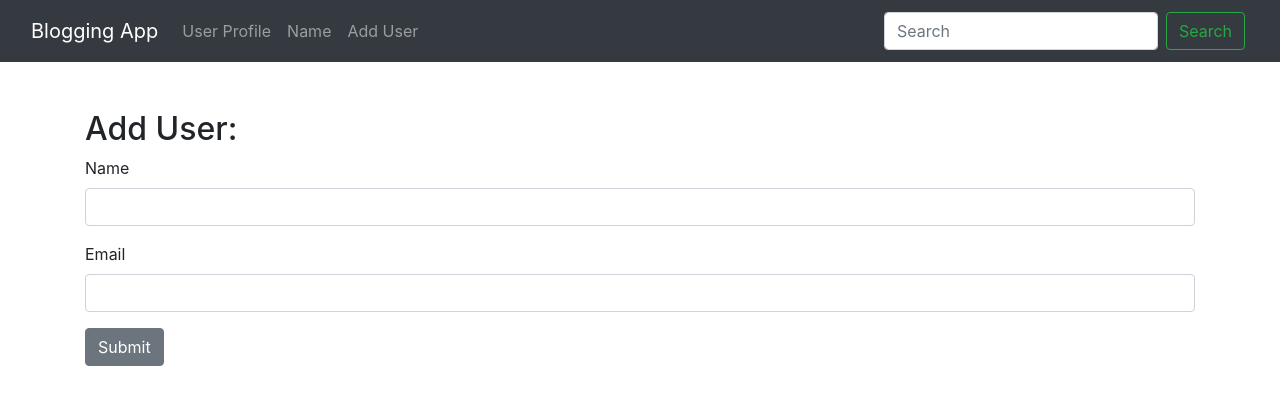
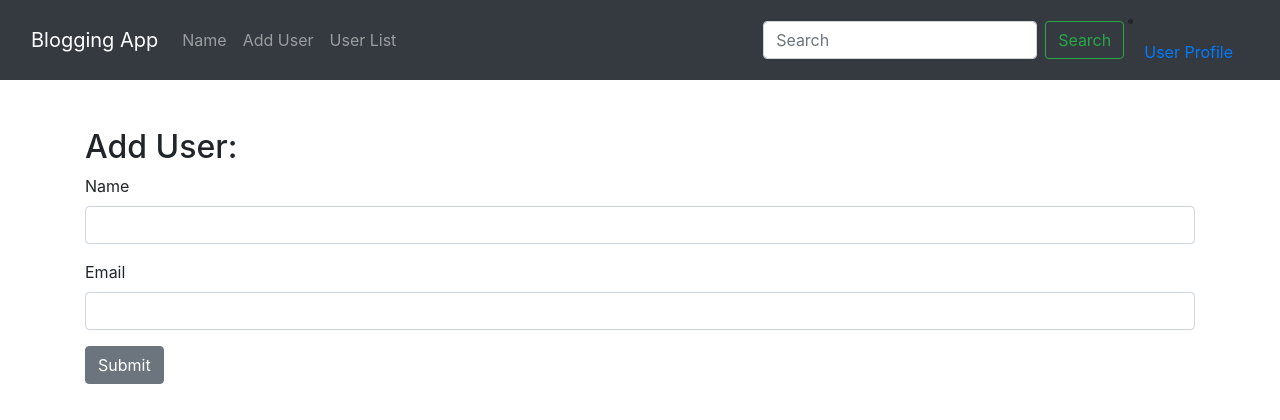
Before and after one commit to Gaurish17sharma/Flask-blog, a Flask app: page /user/add in a window 1280 px wide. Shown: the top 420 px of the page. Run offline with Flask 3, Linux system fonts and the light colour scheme.

Commit message:
user list

```diff
--- a/home.py
+++ b/home.py
@@ -88,3 +88,9 @@ def name():
     return render_template('name.html',
                            username = username ,
                            form=form)
+
+
+@app.route('/user_list')
+
+def user_list():
+    return render_template('user_list.html' )
--- a/templates/navbar.html
+++ b/templates/navbar.html
@@ -8,10 +8,6 @@
         <div class="collapse navbar-collapse" id="navbarSupportedContent">
             <ul class="navbar-nav me-auto mb-2 mb-lg-0">
                 <li class="nav-item">
-                    <a class="nav-link" href="{{ url_for('user' , name= 'Gaurish') }}">
-                        User Profile</a>
-                </li>
-                <li class="nav-item">
                     <a class="nav-link" href="{{ url_for('name') }}">
                         Name</a>
                 </li>
@@ -19,11 +15,19 @@
                     <a class="nav-link" href="{{ url_for('add_user') }}">
                         Add User</a>
                 </li>
+                <li class="nav-item"></li>
+                    <a class="nav-link" href="{{ url_for('user_list') }}">
+                        User List</a>
+                </li>
             </ul>
             <form class="d-flex p-1 ml-auto" role="search">
                 <input class="form-control me-2" type="search" placeholder="Search" aria-label="Search">
                 <button class="btn btn-outline-success ml-2" type="submit">Search</button>
             </form>
+            <li class="nav-item">
+                <a class="nav-link" href="{{ url_for('user' , name= 'Gaurish') }}">
+                    User Profile</a>
+            </li>
         </div>
     </div>
 </nav>
```
Also changed, not shown: templates/user_list.html (added, +16 -0 lines).
